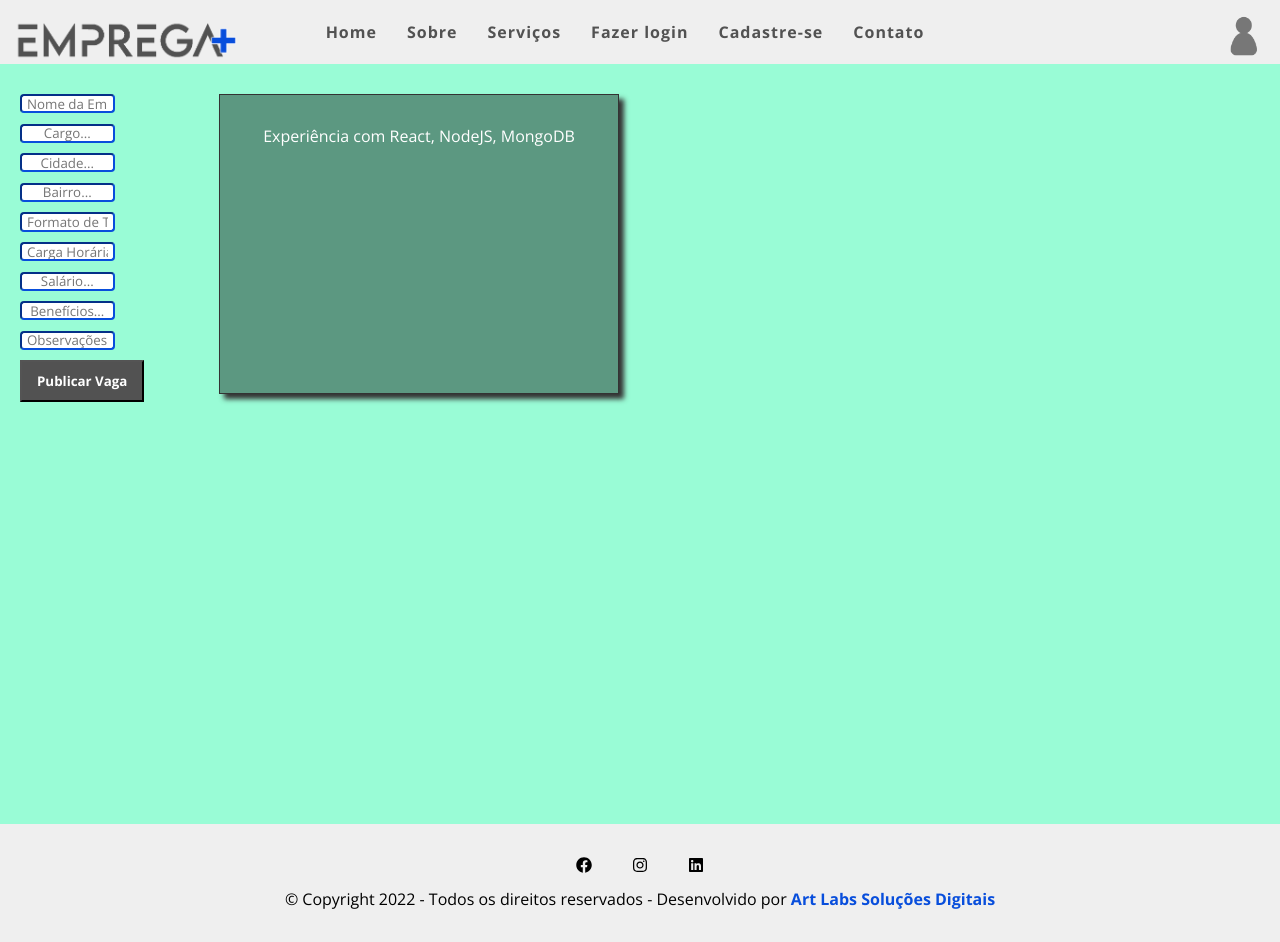
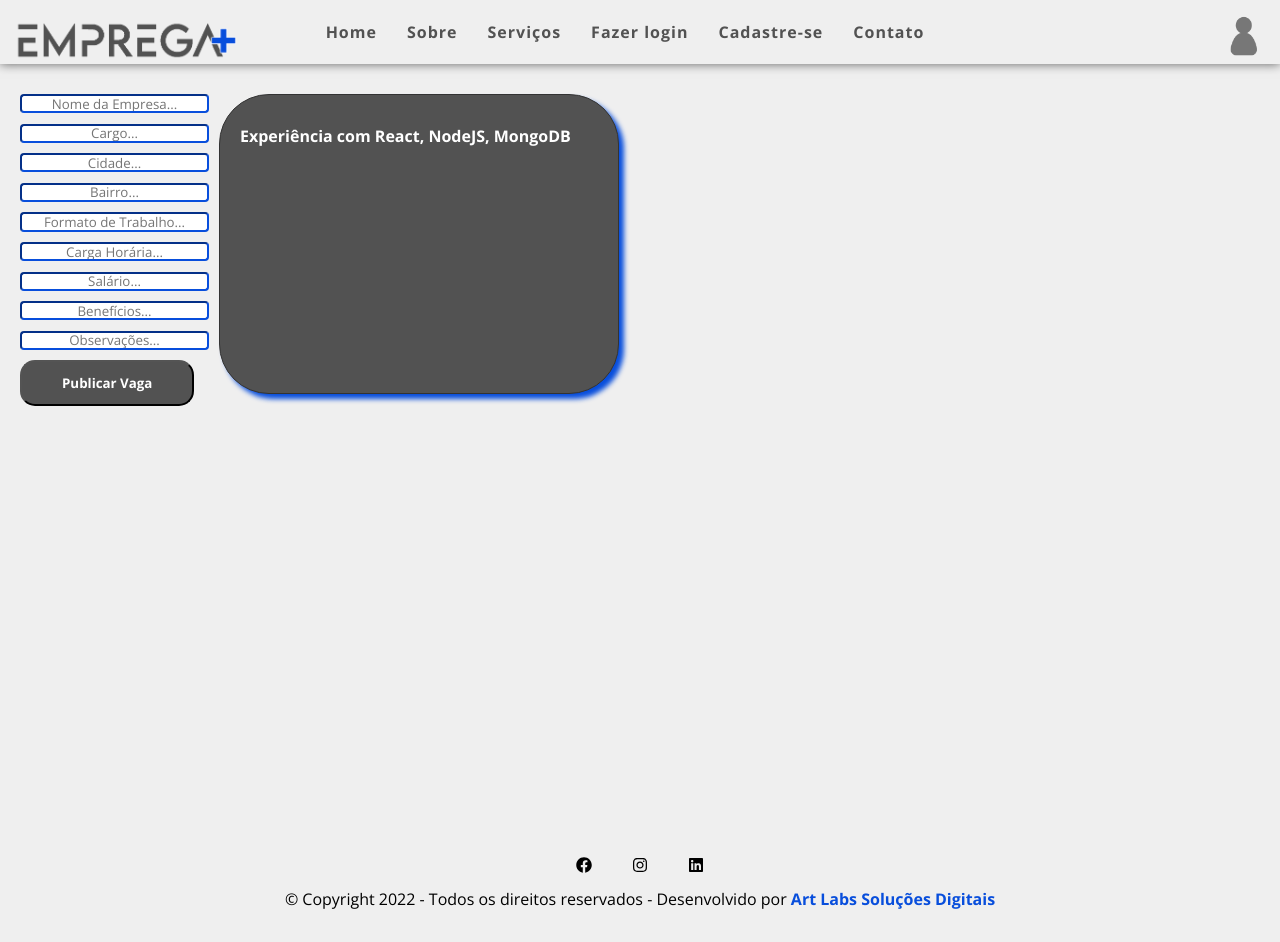
Before and after one commit to EmersonGald1n0/challenge, a React (Create React App) app in the folder sprint03/: page /cadastroVagas in a window 1280 px wide. Built offline with nearby package versions, Linux system fonts and the light colour scheme.

Commit message:
Alterando layout da página de vagas

```diff
--- a/sprint03/src/style/styled.js
+++ b/sprint03/src/style/styled.js
@@ -4,19 +4,20 @@ export const DivLista = styled.div`
   width: 100%;
   padding: 20px;
   min-height: 95vh;
-  background-color: #99FCD6;
   display: flex;
   flex-wrap: wrap;
   font-family: 'Trebuchet MS';
 `
 
 export const DivCadastro = styled.div`
-  background-color: rgba(0, 0, 0, 0.40);
+  font-weight: bold;
   color: #fff;
+  background-color: #525252;
+  border-radius: 50px;
   border: 1px solid #333;
-  box-shadow: 5px 5px 5px #333;
+  box-shadow: 5px 5px 5px #084EDC;
   padding: 20px;
-  text-align: center;
+  text-align: left;
   width: 400px;
   height: 300px;
   margin: 10px;
@@ -32,7 +33,7 @@ export const DivForm = styled.div`
     color: #FFF;
   }
   input {
-    width: 50%;
+    width: 100%;
     padding: 5px;
     margin-top: 10px;
   }
@@ -42,9 +43,11 @@ export const DivForm = styled.div`
     background-color: #525252;
     color: #FFF;
     font-weight: bold;
-    padding: 10px 15px;
+    padding: 12px 40px;
     transition: 0.5s;
     cursor: pointer;
+    justify-content: center;
+    border-radius: 15px;
   }
 
   button:hover {
```
